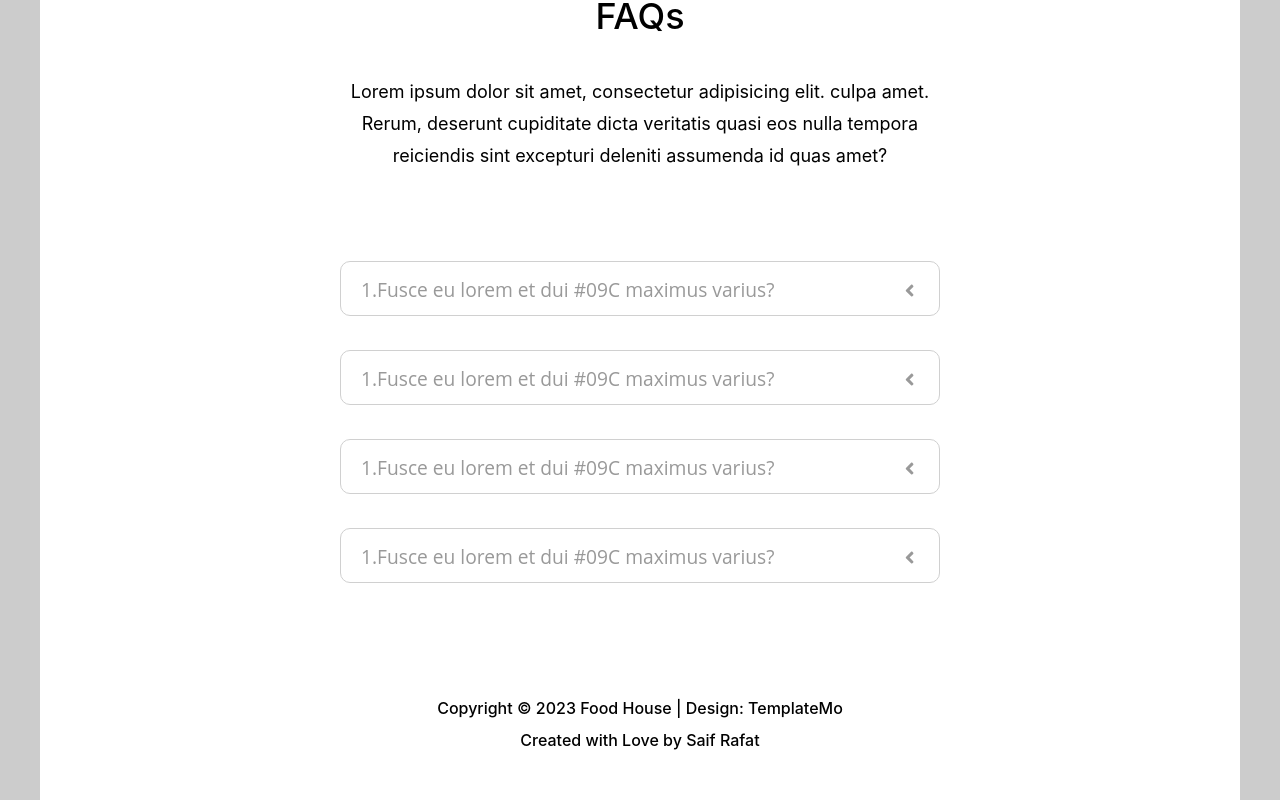
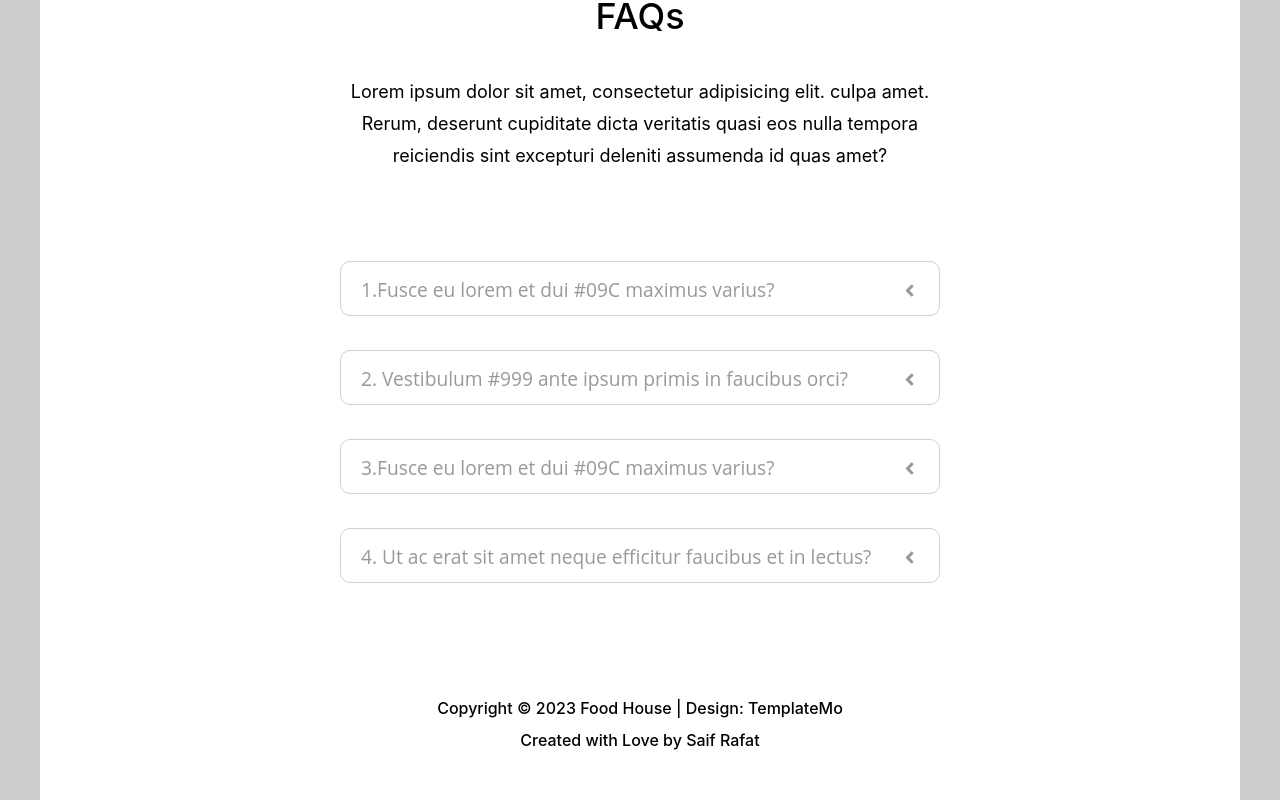
Before and after one commit to saifrafathassan/Food-House, a React (Create React App) app: page /contact in a window 1280 px wide. Shown: the part 1349-2149 px from the top of the page. Built offline with nearby package versions, Linux system fonts and the light colour scheme.

Commit message:
faqchanged

```diff
--- a/src/components/contact/Faq.js
+++ b/src/components/contact/Faq.js
@@ -25,19 +25,19 @@ const Faq = () => {
             </div>
         </div>
         <div className='faq md:w-[600px] flex flex-col justify-center items-center mx-auto'>
-            <button onClick={handleClick2} className='bg-white flex justify-between items-center'>1.Fusce eu lorem et dui #09C maximus varius?{text2 ? <FaAngleLeft className='-rotate-90 duration-300'/> : <FaAngleLeft className='duration-300'/>}</button>
+            <button onClick={handleClick2} className='bg-white flex justify-between items-center'>2. Vestibulum #999 ante ipsum primis in faucibus orci?{text2 ? <FaAngleLeft className='-rotate-90 duration-300'/> : <FaAngleLeft className='duration-300'/>}</button>
             <div className={`div ${text2 ? 'show' : 'div'}`}>
                 <p className='leading-8 text-center md:text-left text-[15px] md:text-[17px] text-[#626364]'>Mauris euismod odio at commodo rhoncus. Maecenas nec interdum purus, sed auctor est. Sed eleifend urna nec diam consectetur, a aliquet turpis facilisis. Integer est sapien, sagittis vel massa vel, interdum euismod erat. Aenean sollicitudin nisi neque, efficitur posuere urna rutrum porta</p>
             </div>
         </div>
         <div className='faq md:w-[600px] flex flex-col justify-center items-center mx-auto'>
-            <button onClick={handleClick3} className='bg-white flex justify-between items-center'>1.Fusce eu lorem et dui #09C maximus varius?{text3 ? <FaAngleLeft className='-rotate-90 duration-300'/> : <FaAngleLeft className='duration-300'/>}</button>
+            <button onClick={handleClick3} className='bg-white flex justify-between items-center'>3.Fusce eu lorem et dui #09C maximus varius?{text3 ? <FaAngleLeft className='-rotate-90 duration-300'/> : <FaAngleLeft className='duration-300'/>}</button>
             <div className={`div ${text3 ? 'show' : 'div'}`}>
                 <p className='leading-8 text-center md:text-left text-[15px] md:text-[17px] text-[#626364]'>#666 Duis blandit purus vel nenenatis rutrum. Pellentesque pellentesque tindicunt lorem, ac egestas massa sollicitudin vel. Nam scelerisque vulputate quam mollis pretium. Morbi condimentum volutpat.</p>
             </div>
         </div>
         <div className='faq md:w-[600px] flex flex-col justify-center items-center mx-auto'>
-            <button onClick={handleClick4} className='bg-white flex justify-between items-center'>1.Fusce eu lorem et dui #09C maximus varius? {text4 ? <FaAngleLeft className='-rotate-90 duration-300'/> : <FaAngleLeft className='duration-300'/>}</button>
+            <button onClick={handleClick4} className='bg-white flex justify-between items-center'>4. Ut ac erat sit amet neque efficitur faucibus et in lectus?{text4 ? <FaAngleLeft className='-rotate-90 duration-300'/> : <FaAngleLeft className='duration-300'/>}</button>
             <div className={`div ${text4 ? 'show' : 'div'}`}>
                 <p className='leading-8 text-center md:text-left text-[15px] md:text-[17px] text-[#626364]'>Vivamus viverra pretium ultricies. Praesent feugiat, sapien vitae blandit efficitur, sem nulla venenatis nunc, vel maximus ligula sem a sem. Pellentesque ligula ex, facilisis ac libero a, blandit ullamcorper enim.</p>
             </div>
```
